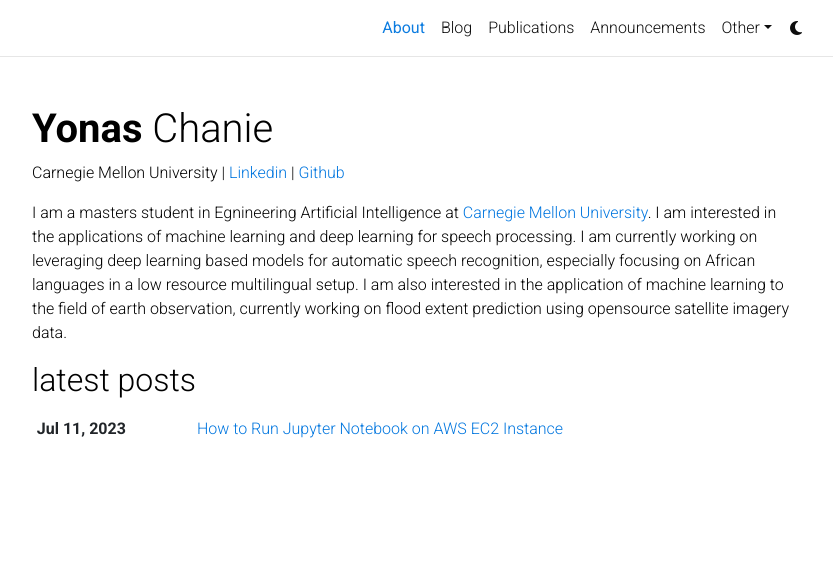
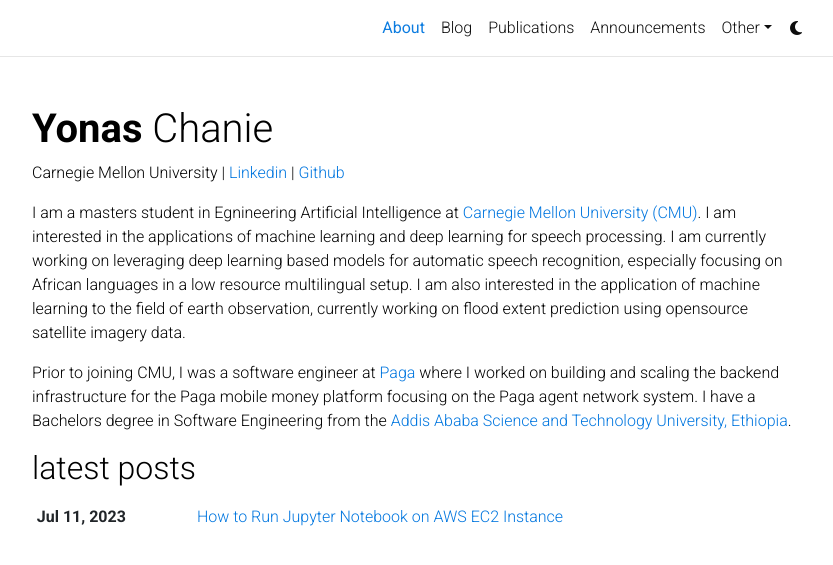
Before and after one commit to yonas-g/yonas-g.github.io, a Jekyll site: the page built from _pages/about.md, in a window 1280 px wide. Shown: the top 565 px of the page, without its empty margins (223-1056 px from the left). Built offline with Jekyll 4.4.1, drawn with Linux system fonts in a browser that asks for light colours; comment, search, counter and statistics services are not loaded; a style sheet for code colours, icons or effects is not loaded.

Commit message:
bio added

```diff
--- a/_pages/about.md
+++ b/_pages/about.md
@@ -20,7 +20,9 @@
 social: false  # includes social icons at the bottom of the page
 ---
 
-I am a masters student in Egnineering Artificial Intelligence at [Carnegie Mellon University](https://cmu.edu). I am interested in the applications of machine learning and deep learning for speech processing. I am currently working on leveraging deep learning based models for automatic speech recognition, especially focusing on African languages in a low resource multilingual setup. I am also interested in the application of machine learning to the field of earth observation, currently working on flood extent prediction using opensource satellite imagery data.
+I am a masters student in Egnineering Artificial Intelligence at [Carnegie Mellon University (CMU)](https://cmu.edu). I am interested in the applications of machine learning and deep learning for speech processing. I am currently working on leveraging deep learning based models for automatic speech recognition, especially focusing on African languages in a low resource multilingual setup. I am also interested in the application of machine learning to the field of earth observation, currently working on flood extent prediction using opensource satellite imagery data.
+
+Prior to joining CMU, I was a software engineer at [Paga](https://mypaga.com) where I worked on building and scaling the backend infrastructure for the Paga mobile money platform focusing on the Paga agent network system. I have a Bachelors degree in Software Engineering from the [Addis Ababa Science and Technology University, Ethiopia](https://aastu.edu.et).
 
 
 
```
